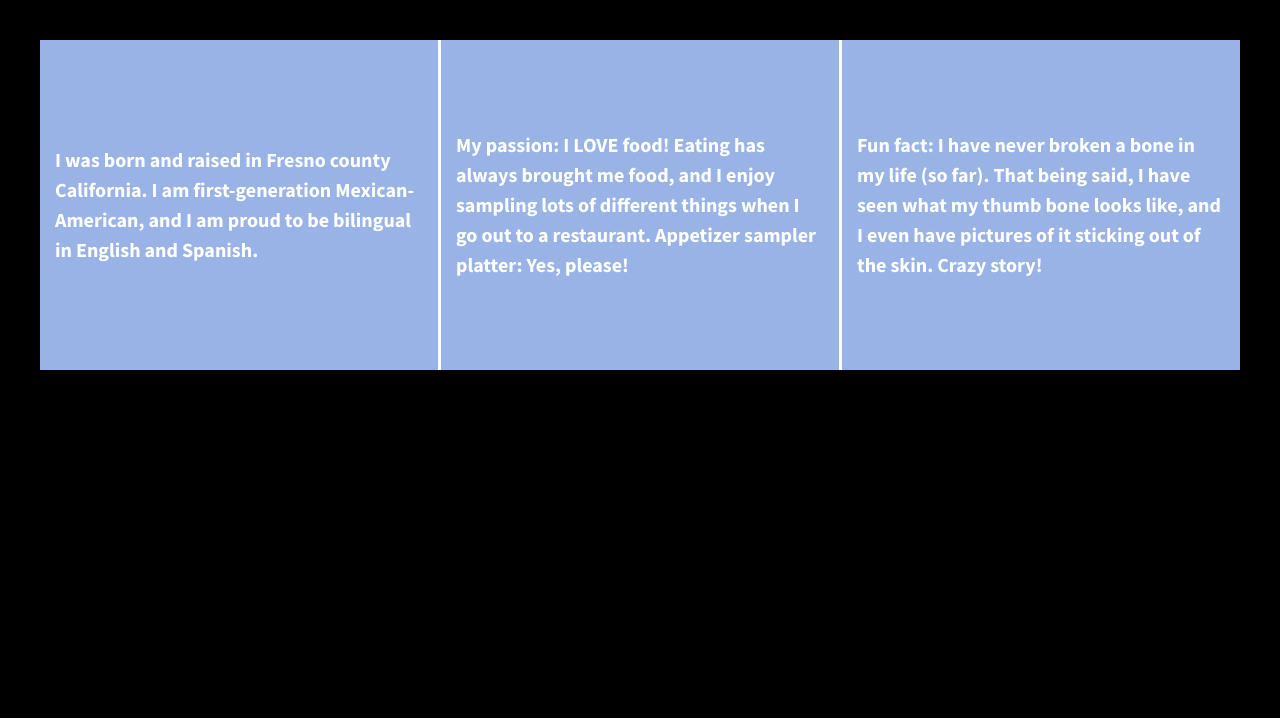
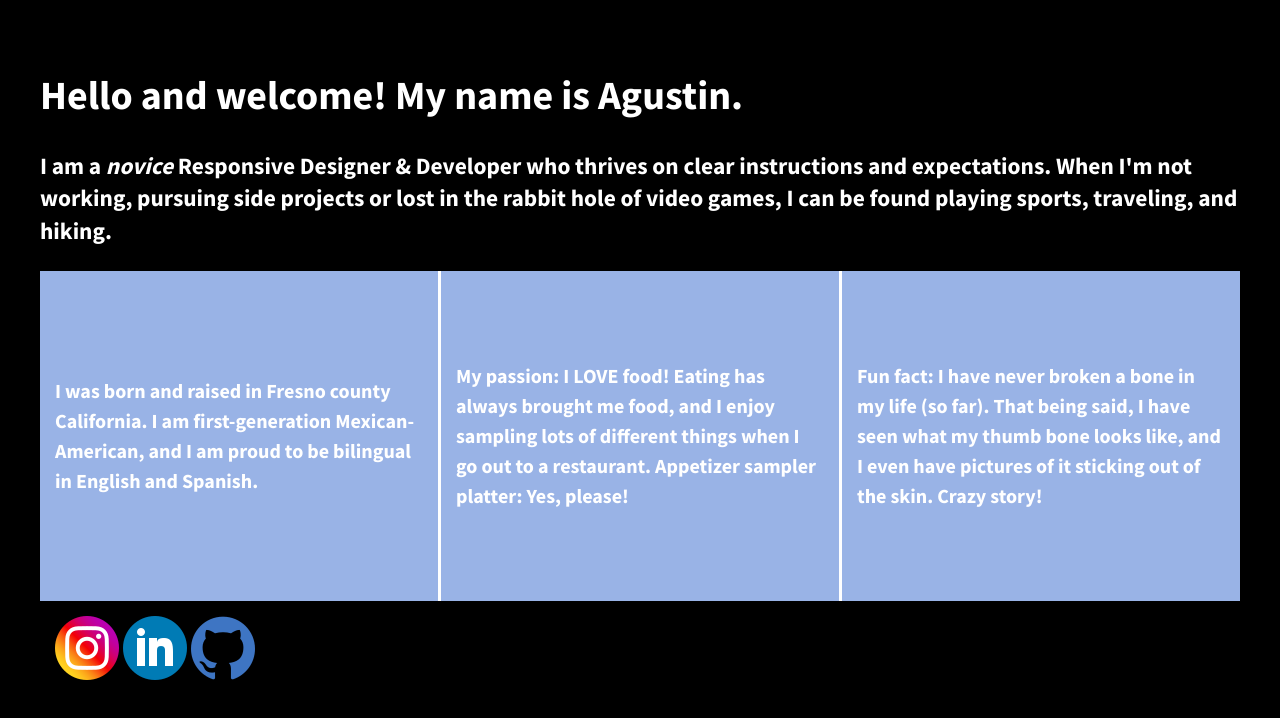
Before and after one commit to augiejr1/206-divs-flexbox-starter, a plain HTML site: page index.html in a window 1280 px wide. Drawn offline with nearby package versions, Linux system fonts and the light colour scheme.

Commit message:
Added header, introduction, and social links

```diff
--- a/css/main.css
+++ b/css/main.css
@@ -116,6 +116,10 @@ body {
   justify-content: space-between;
 }
 
+.main, .introduction, .footer {
+    color: white;
+    }
+
 .div-1, .div-2, .div-3 {
   /*give the divs a width of 30%, add display:flex, set justify-content and align-items to center*/
   color: #fff;
@@ -124,6 +128,7 @@ body {
   background-color: #99b3e6;
   height: 300px;
   padding: 15px;
+  margin: 15 0 15 0;
   display: flex;
   width: 33%;
   justify-content: center;
@@ -135,6 +140,9 @@ body {
     border-right: 3px solid white;
 }
 
+.footer {
+    margin: 15px;
+}
 
 
 
--- a/index.html
+++ b/index.html
@@ -21,6 +21,14 @@
             <p class="browserupgrade">You are using an <strong>outdated</strong> browser. Please <a href="http://browsehappy.com/">upgrade your browser</a> to improve your experience.</p>
         <![endif]-->
 
+        <section class="main">
+            <h1>Hello and welcome! My name is Agustin.</h1>
+        </section>
+
+        <section class="introduction">
+            <h3>I am a <em>novice</em> Responsive Designer & Developer who thrives on clear instructions and expectations. When I'm not working, pursuing side projects or lost in the rabbit hole of video games, I can be found playing sports, traveling, and hiking.</h3>
+        </section>
+
         <section class="wrapper">
             <div class="div-1">
                 <p>I was born and raised in Fresno county California. I am first-generation Mexican-American, and I am proud to be bilingual in English and Spanish.
@@ -33,6 +41,13 @@
                 <p>Fun fact: I have never broken a bone in my life (so far). That being said, I have seen what my thumb bone looks like, and I even have pictures of it sticking out of the skin. Crazy story!</p>
             </div>
         </section>
+
+        <section class="footer">
+            <a href="https://www.instagram.com/agustinhernandez03/" target="_blank"><img src="img/instagram.png" alt="Instagram logo"></a>
+            <a href="https://www.linkedin.com/in/agustin-hernandez-932b531ab/" target="_blank"><img src="img/linkedin.png" alt="Linkedin logo"></a>
+            <a href="https://github.com/augiejr1" target="_blank"><img src="img/github.png" alt="Github logo"></a>
+        </section>
+
 
         <script src="https://ajax.googleapis.com/ajax/libs/jquery/1.11.3/jquery.min.js"></script>
         <script>window.jQuery || document.write('<script src="js/vendor/jquery-1.11.3.min.js"><\/script>')</script>
```
Also changed, not shown: img/github.png (added), img/instagram.png (added), img/linkedin.png (added).
